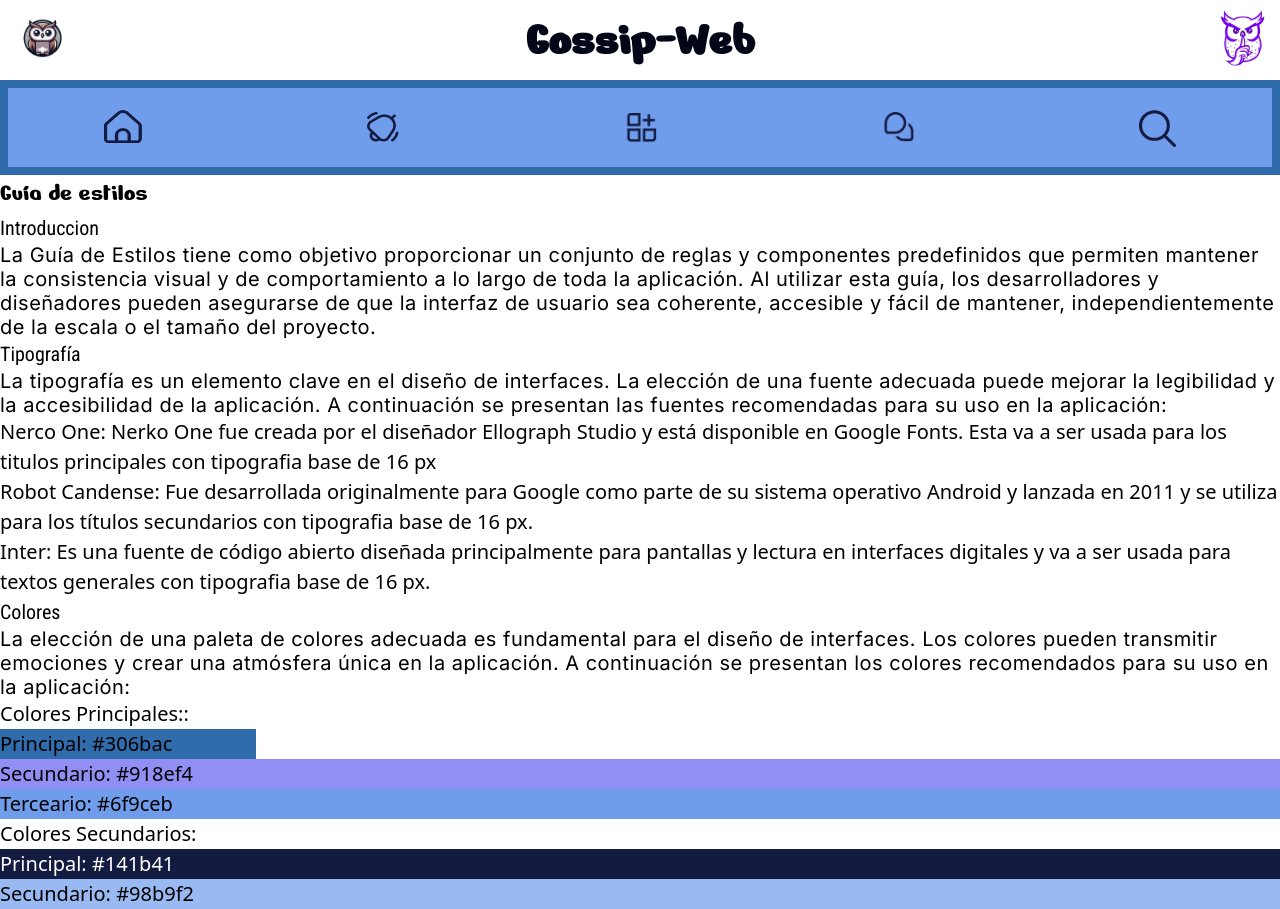
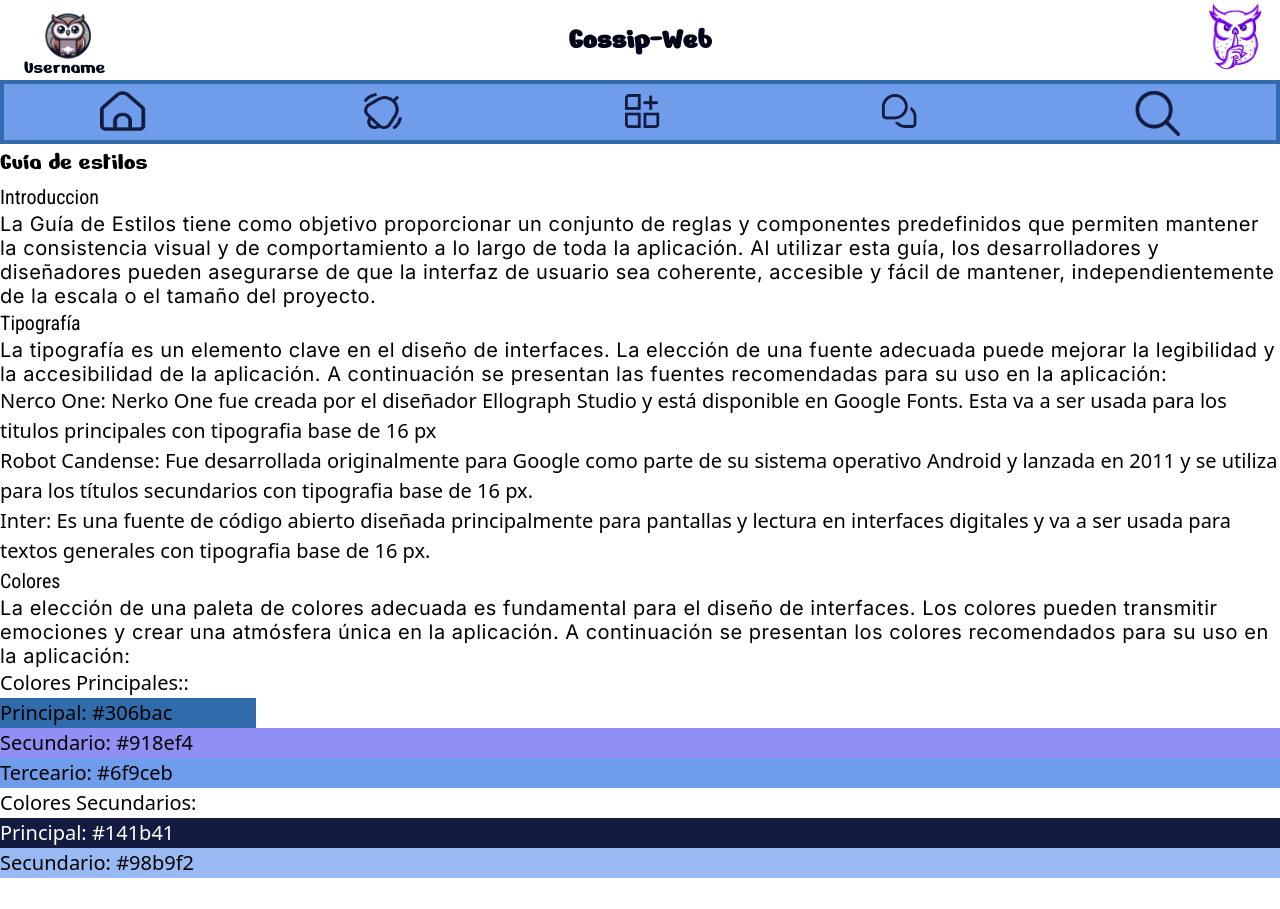
Before and after one commit to FelipeCabal/gossip-web-frontend, a React (Vite) app: page /style-guide in a window 1280 px wide. After the commit the page ends 878 px from the top, so only its background shows below. Built offline with nearby package versions, Linux system fonts and the light colour scheme.

Commit message:
ajustes de navbar

```diff
--- a/src/partials/navbar.jsx
+++ b/src/partials/navbar.jsx
@@ -13,44 +13,47 @@ const Navbar = () => {
     return (
         <header>
 
-            <div className="w-full   flex items-center justify-center">
+            <div className="w-full h-17 flex items-center justify-center">
                 <div className="w-full h-20 text-slate-950 flex items-center justify-items-start">
-                    <img src={img} alt="Gossip-web" className="max-w-full w-20" />
+                    <div className="flex flex-col items-center justify-center p-2">
+                        <img src={img} alt="Gossip-web" className="max-w-full w-24 -mb-2" />
+                        <h1 className="-m-1 -mt-3.5 px-5">Username</h1>
+                    </div>
                 </div>
                 <div className="w-full h-20 text-slate-950 flex items-center justify-center">
-                    <h1 className="text-5xl font-bold">Gossip-Web</h1>
+                    <h1 className="text-3xl font-bold">Gossip-Web</h1>
                 </div>
                 <div className="w-full h-20  text-slate-950 flex items-center justify-end">
-                    <img src={imgBuho} alt="Gossip-web" className="max-w-full w-20" />
+                    <img src={imgBuho} alt="Gossip-web" className="max-w-full w-24 mb-1" />
                 </div>
             </div>
 
-            <nav className="w-full bg-[#6f9ceb] border-[#306bac] border border-8">
-                <div className="w-full  flex justify-center items-center text-white px-20 py-5">
+            <nav className="w-full h-16 bg-[#6f9ceb] border-[#306bac] border border-4">
+                <div className="w-full h-14  flex justify-center items-center text-white px-20 py-5">
                     <div className="w-full flex items-center justify-between font-normal px-4">
                         <Link to="/home">
                             <a href="/home" className="flex items-center space-x-2 hover:text-gray-300">
-                                <img src={imgHome} alt="Homepage" className=" max-w-full w-10" />
+                                <img src={imgHome} alt="Homepage" className=" max-w-full w-12" />
                             </a>
                         </Link>
                         <Link to="/notifications">
                             <a href="/notifications" className="flex items-center space-x-2 hover:text-gray-300">
-                                <img src={imgNotification} alt="Notificaciones" className=" max-w-full w-10" />
+                                <img src={imgNotification} alt="Notificaciones" className=" max-w-full w-12" />
                             </a>
                         </Link>
                         <Link to="/communities">
                             <a href="/communities" className="flex items-center space-x-2 hover:text-gray-300">
-                                <img src={imgCommunity} alt="Comunidades" className=" max-w-full w-10" />
+                                <img src={imgCommunity} alt="Comunidades" className=" max-w-full w-12" />
                             </a>
                         </Link>
                         <Link to="/messaging">
                             <a href="/messaging" className="flex items-center space-x-2 hover:text-gray-300">
-                                <img src={imgMensajes} alt="Mensajes" className=" max-w-full w-10" />
+                                <img src={imgMensajes} alt="Mensajes" className=" max-w-full w-12" />
                             </a>
                         </Link>
                         <Link to="/search">
                             <a href="/search" className="flex items-center space-x-2 hover:text-gray-300">
-                                <img src={imgBuscar} alt="Buscar" className=" max-w-full w-10" />
+                                <img src={imgBuscar} alt="Buscar" className=" max-w-full w-12" />
                             </a>
                         </Link>
                     </div>
```
